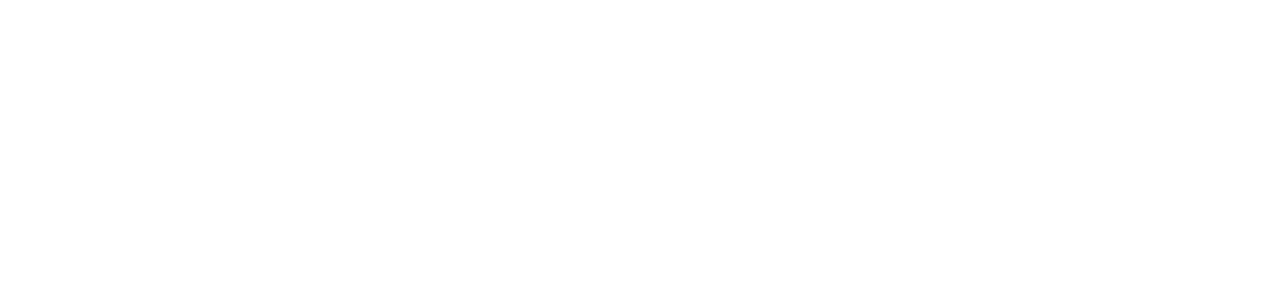
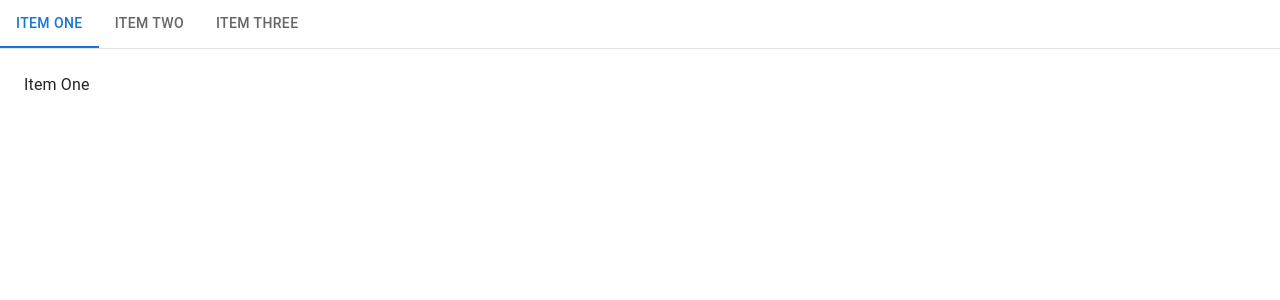
Before and after one commit to phamquan220400/udacity-react-employee-polls, a React (Create React App) app: page / in a window 1280 px wide. Before the commit this address had no page. Shown: the top 300 px of the page. Built offline with nearby package versions, Linux system fonts and the light colour scheme.

Commit message:
Udacity React - Redux: update code

```diff
--- a/src/App.js
+++ b/src/App.js
@@ -3,6 +3,7 @@
 import Login from "./pages/Login";
 import {Provider} from "react-redux";
 import store from "./store/store";
+import HomePage from "./pages/HomePage";
 
 function App() {
     return (
@@ -10,6 +11,9 @@
             <Router>
                 <Routes>
                     <Route path="/login" element={<Login/>}/>
+                    <Route path="/" element={<HomePage/>}/>
+                    <Route path="/home" element={<HomePage/>}/>
+
                 </Routes>
             </Router>
         </Provider>
--- /dev/null
+++ b/src/pages/HomePage.js
@@ -0,0 +1,38 @@
+import {useSelector} from "react-redux";
+import * as React from 'react';
+import Box from '@mui/material/Box';
+import Tab from '@mui/material/Tab';
+import TabContext from '@mui/lab/TabContext';
+import TabList from '@mui/lab/TabList';
+import TabPanel from '@mui/lab/TabPanel';
+import {useState} from "react";
+
+const auth = (state) => state.auth?.user;
+const question = (state) => state.question;
+
+const HomePage = (props) => {
+    const [value, setValue] = useState('1');
+
+    const handleChange = (event, newValue) => {
+        setValue(newValue);
+    };
+
+    return (
+        <Box sx={{width: '100%', typography: 'body1'}}>
+            <TabContext value={value}>
+                <Box sx={{borderBottom: 1, borderColor: 'divider'}}>
+                    <TabList onChange={handleChange} aria-label="lab API tabs example">
+                        <Tab label="Item One" value="1"/>
+                        <Tab label="Item Two" value="2"/>
+                        <Tab label="Item Three" value="3"/>
+                    </TabList>
+                </Box>
+                <TabPanel value="1">Item One</TabPanel>
+                <TabPanel value="2">Item Two</TabPanel>
+                <TabPanel value="3">Item Three</TabPanel>
+            </TabContext>
+        </Box>
+    );
+}
+
+export default HomePage;
```
